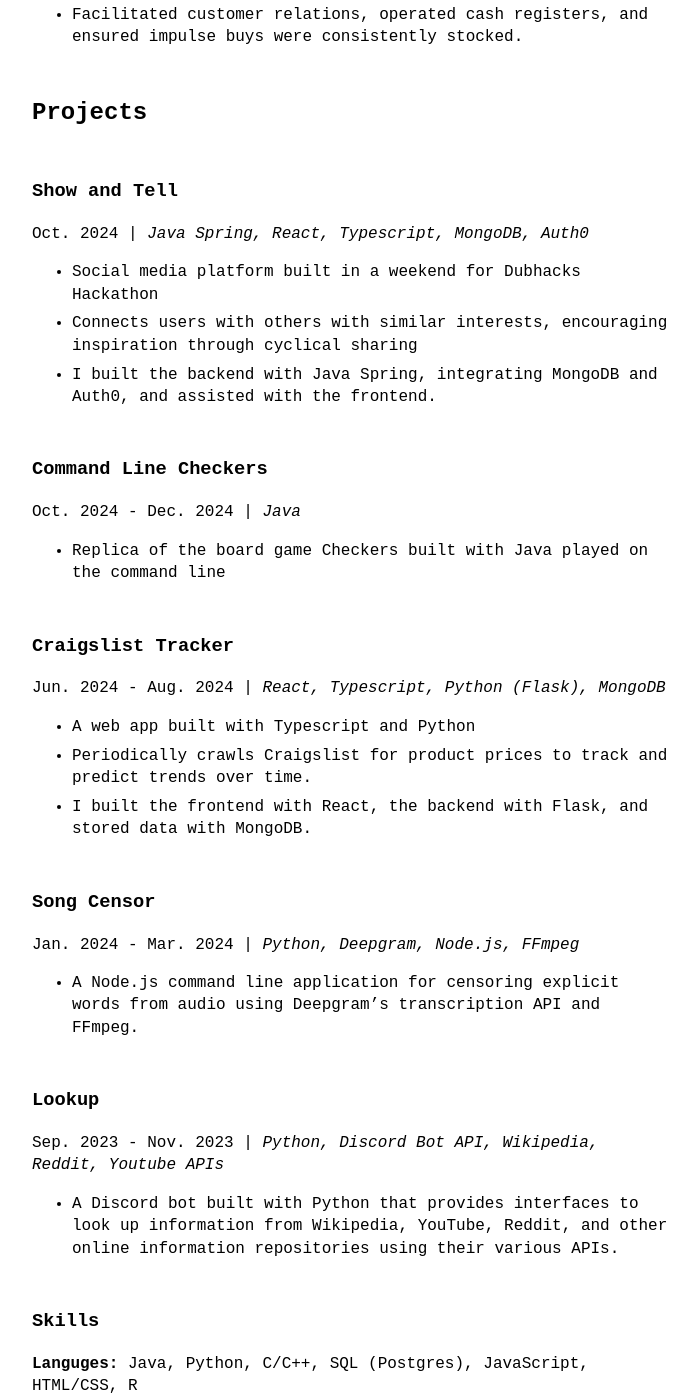
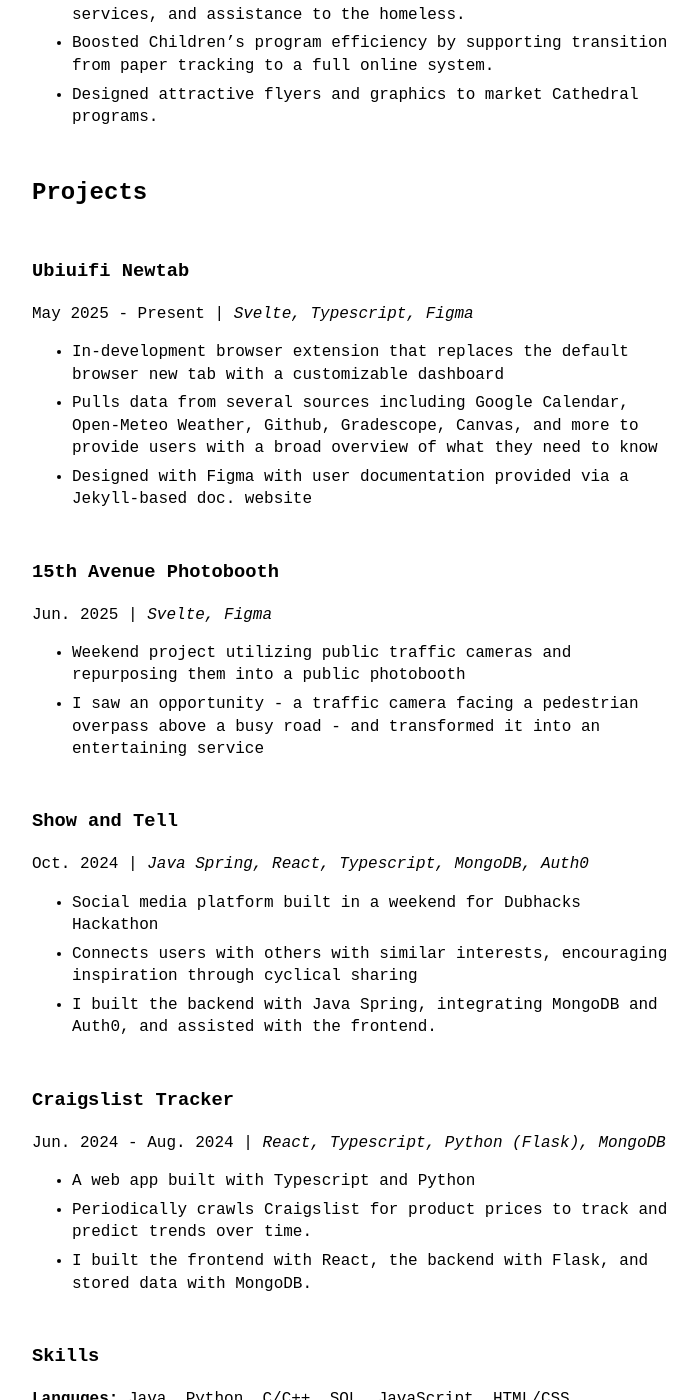
Before and after one commit to jbko6/PersonalWebsiteV5, a Jekyll site: the page built from index.md, in a window 1280 px wide and 1400 px high, scrolled down 1937 px. Shown: the whole window, without its empty margins (288-985 px from the left). Built offline with Jekyll 4.4.1, drawn with Linux system fonts in a browser that asks for light colours; some of the changed text lies outside the part shown.

Commit message:
Update resume.yml

```diff
--- a/_data/resume.yml
+++ b/_data/resume.yml
@@ -7,7 +7,7 @@
 education:
   - school: University of Washington
     location: Seattle, WA
-    degree: "Bachelor of Science in Computer Science; GPA: 3.95"
+    degree: "Bachelor of Science in Computer Science; GPA: 3.91"
     years: Sep. 2024 - Jun. 2027
   - school: Sammamish High School
     location: Bellevue, WA
@@ -15,23 +15,38 @@
     years: Sep. 2020 - Jun. 2024
 
 experience:
+  - position: Instructional Assistant
+    years: Jun. 2025 - Aug. 2025
+    employer: Univ. of Washington Youth & Teen Programs
+    location: Seattle, WA
+    details:
+      - Assisted in three classes teaching the next generation of students Java
+      - Boosted learning by eagerly answering questions as they arose
+      - Guided students with their own projects as they explored programming topics that engaged them.
+      - Presented and gave advice on navigating AI in our current world
   - position: Administrative Intern
-    years: Jun. 2024 - Dec. 2024
+    years: Jun. 2024 - Present
     employer: St. James Cathedral
     location: Seattle, WA
     details:
       - St. James Cathedral is a Seattle landmark and mother church of the Archdiocese of Seattle. In addition to regular religious services, it provides immigration assistance, mental health services, and assistance to the homeless.
       - Boosted Children’s program efficiency by supporting transition from paper tracking to a full online system.
       - Designed attractive flyers and graphics to market Cathedral programs.
-  - position: Sales Associate
-    years: Aug. 2022 - Dec. 2022
-    employer: Recreation Equipment Inc.
-    location: Issaquah, WA
-    details:
-      - Recreational Equipment Inc. (REI) is a major American outdoors equipment retailer.
-      - Facilitated customer relations, operated cash registers, and ensured impulse buys were consistently stocked.
 
 projects:
+  - title: Ubiuifi Newtab
+    tools: Svelte, Typescript, Figma
+    years: May 2025 - Present
+    details:
+      - In-development browser extension that replaces the default browser new tab with a customizable dashboard
+      - Pulls data from several sources including Google Calendar, Open-Meteo Weather, Github, Gradescope, Canvas, and more to provide users with a broad overview of what they need to know
+      - Designed with Figma with user documentation provided via a Jekyll-based doc. website
+  - title: 15th Avenue Photobooth
+    tools: Svelte, Figma
+    years: Jun. 2025
+    details:
+      - Weekend project utilizing public traffic cameras and repurposing them into a public photobooth
+      - I saw an opportunity - a traffic camera facing a pedestrian overpass above a busy road - and transformed it into an entertaining service
   - title: Show and Tell
     tools: Java Spring, React, Typescript, MongoDB, Auth0
     years: Oct. 2024
@@ -39,11 +54,6 @@
       - Social media platform built in a weekend for Dubhacks Hackathon
       - Connects users with others with similar interests, encouraging inspiration through cyclical sharing
       - I built the backend with Java Spring, integrating MongoDB and Auth0, and assisted with the frontend.
-  - title: Command Line Checkers
-    tools: Java
-    years: Oct. 2024 - Dec. 2024
-    details:
-      - Replica of the board game Checkers built with Java played on the command line
   - title: Craigslist Tracker
     tools: React, Typescript, Python (Flask), MongoDB
     years: Jun. 2024 - Aug. 2024
@@ -51,19 +61,9 @@
      - A web app built with Typescript and Python
      - Periodically crawls Craigslist for product prices to track and predict trends over time.
      - I built the frontend with React, the backend with Flask, and stored data with MongoDB.
-  - title: Song Censor
-    tools: Python, Deepgram, Node.js, FFmpeg
-    years: Jan. 2024 - Mar. 2024
-    details:
-     - A Node.js command line application for censoring explicit words from audio using Deepgram’s transcription API and FFmpeg.
-  - title: Lookup
-    tools: Python, Discord Bot API, Wikipedia, Reddit, Youtube APIs
-    years: Sep. 2023 - Nov. 2023
-    details:
-     - A Discord bot built with Python that provides interfaces to look up information from Wikipedia, YouTube, Reddit, and other online information repositories using their various APIs.
 
 skills:
-  languages: Java, Python, C/C++, SQL (Postgres), JavaScript, HTML/CSS, R
-  frameworks: React, Node.js, Flask, JUnit, WordPress, Material-UI, FastAPI
-  tools: Git, Docker, TravisCI, Google Cloud Platform, VS Code, Visual Studio, PyCharm, IntelliJ, Eclipse
-  libraries: pandas, NumPy, Matplotlib
+  languages: Java, Python, C/C++, SQL, JavaScript, HTML/CSS
+  frameworks: React, Node.js, Flask, JUnit, WordPress, Material-UI
+  tools: Git, Docker, VS Code, Visual Studio, PyCharm, IntelliJ, Eclipse
+  libraries: pandas, NumPy, Matplotlib, date-fns, ical.js
```
